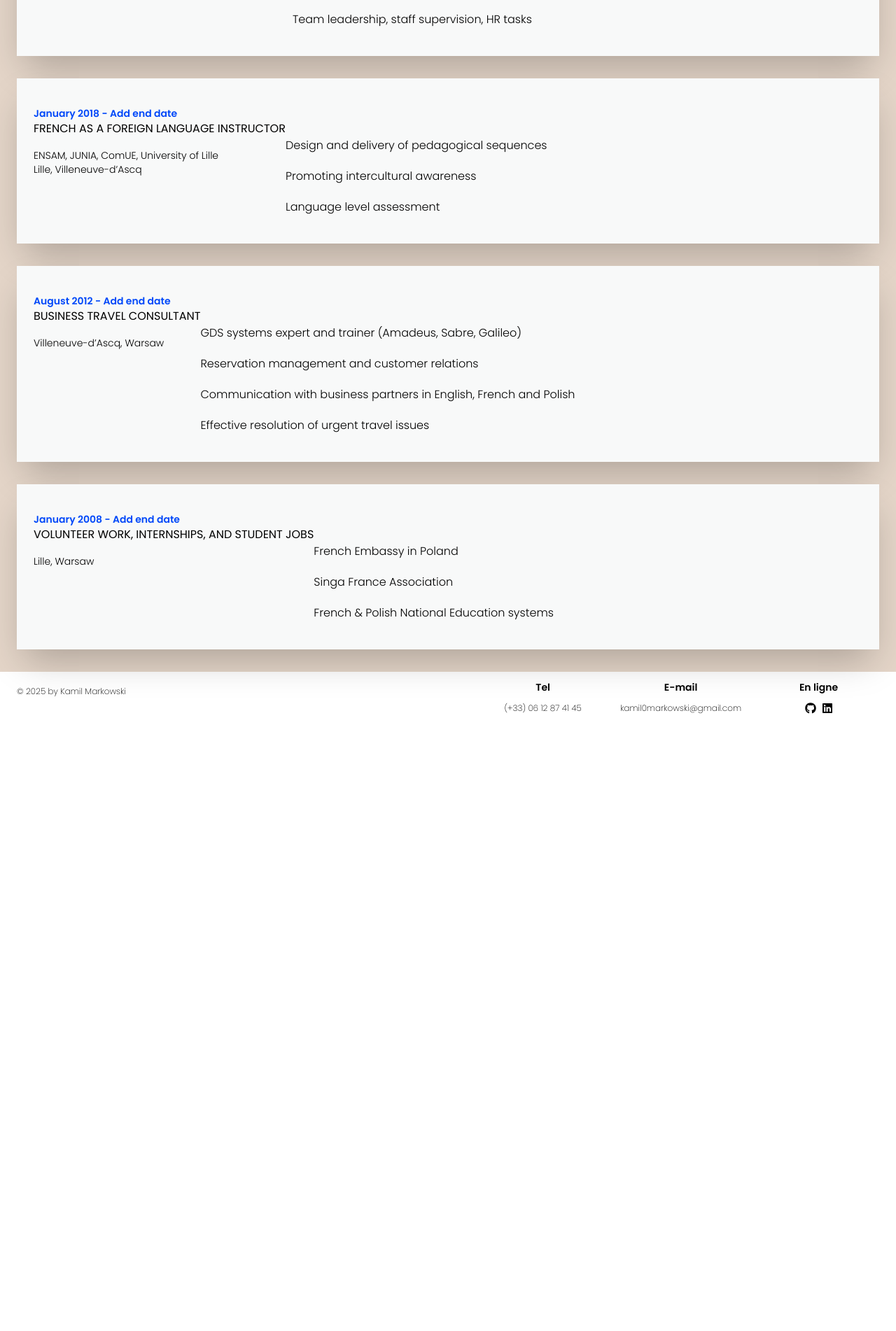
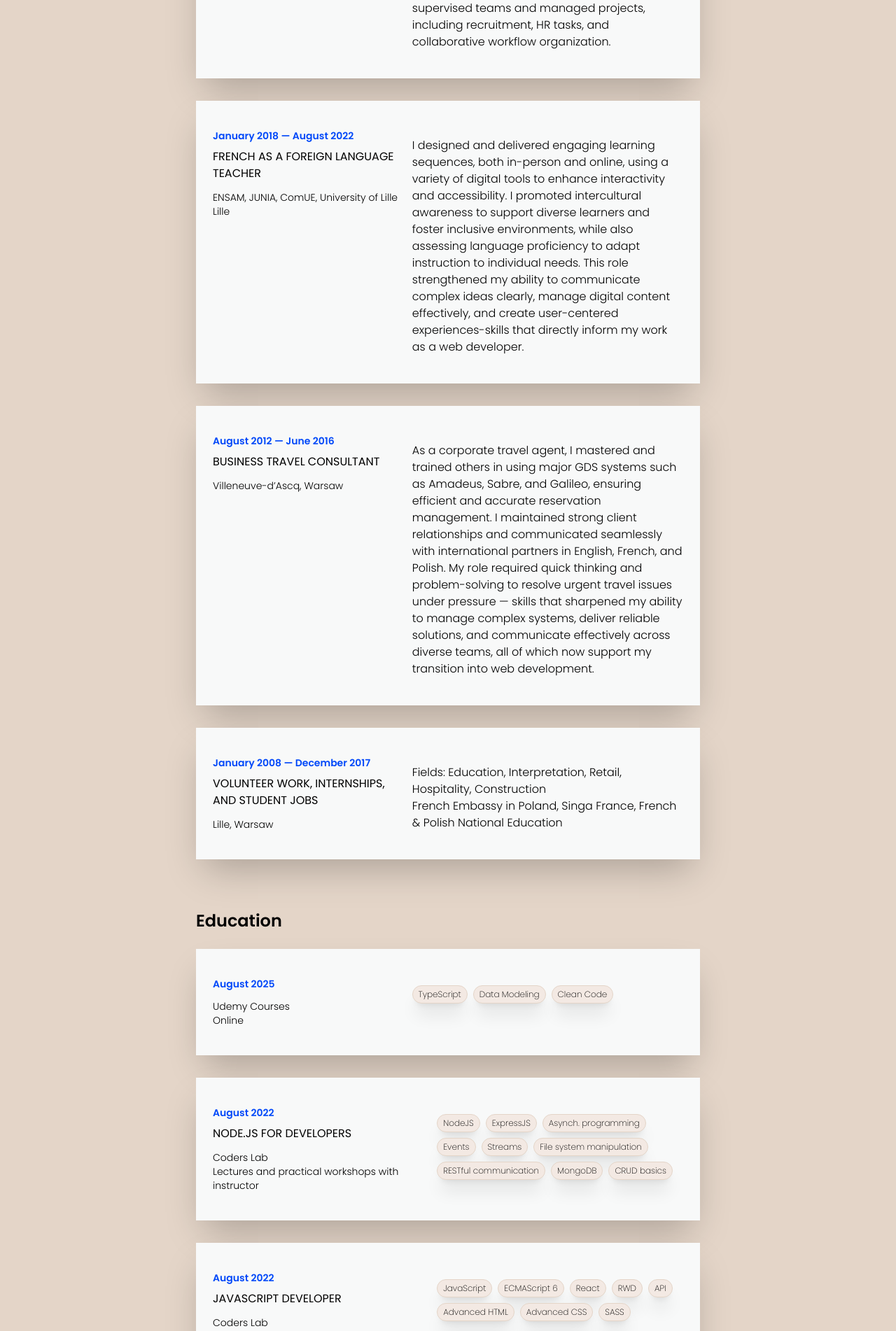
Before and after one commit to kamil0m/portfolio-new, a React (Vite) app: page /cv in a window 1280 px wide. Shown: the part 716-2618 px from the top of the page at 70% size. Before the commit the page ends 1748 px from the top, so only its background shows below. Built offline with nearby package versions, Linux system fonts and the light colour scheme.

Commit message:
Skills card added and styled for mobile

```diff
--- a/src/App.css
+++ b/src/App.css
@@ -17,17 +17,23 @@
   }
 
   h2 {
-    @apply text-4xl font-bold tablet:text-6xl
+    @apply relative text-4xl font-bold tablet:text-6xl
   }
 
   h2::before {
     content: ' ';
     position: absolute;
-    transform: translate(-150%, 50%);
+    transform: translate(-150%, 25%);
     background-color: theme('color-accent');
-    height: 20px;
-    width: 20px;
-    margin-right: 0.5rem;
+    height: 25px;
+    width: 25px;
+  }
+
+  @media (min-width: 770px) {
+    h2::before {
+      height: 40px;
+      width: 40px;
+    }
   }
 
   h3 {
@@ -42,9 +48,9 @@
     @apply text-sm font-semibold
   }
 
-  p {
+  /* p {
     @apply mt-5
-  }
+  } */
 }
 
 @theme {
--- a/src/assets/cv_data.json
+++ b/src/assets/cv_data.json
@@ -1,52 +1,81 @@
 {
   "education": [
     {
-        "title": "Udemy Courses",
-        "topics": ["TypeScript", "Data Modeling", "Clean Code"]
+      "id": "1",
+      "start_date": "",
+      "end_date": "August 2025",
+      "title": "",
+      "provider": "Udemy Courses",
+      "format": "Online",
+      "speciality": "",
+      "topics": [
+        "TypeScript",
+        "Data Modeling",
+        "Clean Code"
+      ]
     },
     {
+      "id": "2",
+      "start_date": "January 2018",
+      "end_date": "August 2022",
       "title": "Node.JS for Developers",
       "provider": "Coders Lab",
       "format": "Lectures and practical workshops with instructor",
-        "curriculum": [
-            "Asynchronous programming",
+      "speciality": "",
+      "topics": [
+        "NodeJS",
+        "ExpressJS",
+        "Asynch. programming",
         "Events",
+        "Streams",
         "File system manipulation",
-            "Streams",
         "RESTful communication",
-            "ExpressJS",
         "MongoDB",
         "CRUD basics"
       ]
     },
     {
+      "id": "3",
+      "start_date": "January 2018",
+      "end_date": "August 2022",
       "title": "JavaScript Developer",
       "provider": "Coders Lab",
       "format": "Lectures and practical workshops with instructor",
-        "curriculum": [
-            "Advanced HTML and CSS",
-            "SASS and Responsive Web Design",
+      "speciality": "",
+      "topics": [
         "JavaScript",
         "ECMAScript 6",
         "React",
-            "Final project"
+        "RWD",
+        "API",
+        "Advanced HTML",
+        "Advanced CSS",
+        "SASS"
       ]
     },
     {
+      "id": "4",
+      "start_date": "January 2018",
+      "end_date": "August 2022",
       "title": "Master’s Degree in Teaching French as a Foreign Language",
-        "institution": "University of Lille",
-        "focus": "Computational linguistics – corpus analysis and algorithm design for natural language processing"
+      "provider": "University of Lille, University of Warsaw",
+      "format": "",
+      "speciality": "Computational linguistics – corpus analysis and algorithm design for natural language processing",
+      "topics": [
+        "Nooj",
+        "R",
+        "Concat"
+      ]
     }
   ],
   "experience": [
     {
       "id": "1",
       "start_date": "February 2025",
-      "position": "Web Developer (part-time, 10h/week)",
+      "position": "Web Developer ",
       "organization": "Non-profit sector",
       "location": "Lille",
-      "responsibilities": "<p>Website development for the DDLille association.</p> <h3>Team collaboration</h3> <p>using Agile methodologies. Integration of CMS and APIs</p>"
-
+      "responsibilities": "<p>I am currently developing from scratch a website for the DDLille Association together with a small development team in SCRUM methodology.</p><p class='mt-2 text-xs'>(part-time position, 10h/week)</p>"
     },
     {
       "id": "2",
@@ -54,20 +83,17 @@
       "end_date": "August 2024",
       "position": "Head of Studies for International Academy",
       "organization": "University of Lille",
-      "location": "Lille",
-      "responsibilities":
-        "<p>Website creation and management using WordPress</p> <p>Design, management, and coordination of training programs</p> <p>Team leadership, staff supervision, HR tasks</p>"
-
+      "location": "",
+      "responsibilities": "<p>I designed and managed the service website using WordPress, focusing on usability, content structure, and user experience. I designed, led, and coordinated training programs, integrating digital tools and innovative learning solutions. I supervised teams and managed projects, including recruitment, HR tasks, and collaborative workflow organization.</p>"
     },
     {
       "id": "3",
       "start_date": "January 2018",
       "end_date": "August 2022",
-      "position": "French as a Foreign Language Instructor",
+      "position": "French as a Foreign Language Teacher",
       "organization": "ENSAM, JUNIA, ComUE, University of Lille",
-      "location": "Lille, Villeneuve-d’Ascq",
-      "responsibilities": "<p>Design and delivery of pedagogical sequences</p><p>Promoting intercultural awareness</p><p>Language level assessment</p>"
-
+      "location": "Lille",
+      "responsibilities": "<p>I designed and delivered engaging learning sequences, both in-person and online, using a variety of digital tools to enhance interactivity and accessibility. I promoted intercultural awareness to support diverse learners and foster inclusive environments, while also assessing language proficiency to adapt instruction to individual needs. This role strengthened my ability to communicate complex ideas clearly, manage digital content effectively, and create user-centered experiences-skills that directly inform my work as a web developer.</p>"
     },
     {
       "id": "4",
@@ -75,20 +101,200 @@
       "end_date": "June 2016",
       "position": "Business Travel Consultant",
       "location": "Villeneuve-d’Ascq, Warsaw",
-      "responsibilities":
-        "<p>GDS systems expert and trainer (Amadeus, Sabre, Galileo)</p><p>Reservation management and customer relations</p> <p>Communication with business partners in English, French and Polish</p> <p>Effective resolution of urgent travel issues</p>"
-
+      "responsibilities": "<p>As a corporate travel agent, I mastered and trained others in using major GDS systems such as Amadeus, Sabre, and Galileo, ensuring efficient and accurate reservation management. I maintained strong client relationships and communicated seamlessly with international partners in English, French, and Polish. My role required quick thinking and problem-solving to resolve urgent travel issues under pressure — skills that sharpened my ability to manage complex systems, deliver reliable solutions, and communicate effectively across diverse teams, all of which now support my transition into web development.</p>"
     },
     {
       "id": "5",
       "start_date": "January 2008",
       "end_date": "December 2017",
       "position": "Volunteer Work, Internships, and Student Jobs",
-      "fields": ["Education", "Interpretation", "Retail", "Hospitality", "Construction"],
       "location": "Lille, Warsaw",
-      "responsibilities":
-        "<p>French Embassy in Poland</p><p>Singa France Association</p> <p>French & Polish National Education systems</p>"
-
+      "responsibilities": "<p>Fields: Education, Interpretation, Retail, Hospitality, Construction</p><p>French Embassy in Poland, Singa France, French & Polish National Education</p>"
+    }
+  ],
+  "skills": {
+    "technical": [
+      {
+        "id": "1",
+        "name": "JavaScript",
+        "levelOutOf5": 4
+      },
+      {
+        "id": "2",
+        "name": "TypeScript",
+        "levelOutOf5": 3
+      },
+      {
+        "id": "3",
+        "name": "React",
+        "levelOutOf5": 4
+      },
+      {
+        "id": "4",
+        "name": "NodeJS",
+        "levelOutOf5": 3
+      },
+      {
+        "id": "5",
+        "name": "ExpressJS",
+        "levelOutOf5": 2
+      },
+      {
+        "id": "6",
+        "name": "MongoDB",
+        "levelOutOf5": 2
+      },
+      {
+        "id": "7",
+        "name": "API",
+        "levelOutOf5": 4
+      },
+      {
+        "id": "8",
+        "name": "CRUD",
+        "levelOutOf5": 2
+      },
+      {
+        "id": "9",
+        "name": "RWD",
+        "levelOutOf5": 4
+      },
+      {
+        "id": "10",
+        "name": "CSS",
+        "levelOutOf5": 5
+      },
+      {
+        "id": "11",
+        "name": "HTML",
+        "levelOutOf5": 5
+      },
+      {
+        "id": "12",
+        "name": "SASS",
+        "levelOutOf5": 5
+      },
+      {
+        "id": "13",
+        "name": "Git",
+        "levelOutOf5": 4
+      },
+      {
+        "id": "14",
+        "name": "Python",
+        "levelOutOf5": 2
+      },
+      {
+        "id": "15",
+        "name": "PostgreSQL",
+        "levelOutOf5": 1
+      },
+      {
+        "id": "16",
+        "name": "Java",
+        "levelOutOf5": 1
+      },
+      {
+        "id": "17",
+        "name": "Tailwind",
+        "levelOutOf5": 4
+      },
+      {
+        "id": "18",
+        "name": "Bootstrap",
+        "levelOutOf5": 3
+      },
+      {
+        "id": "19",
+        "name": "SCRUM",
+        "levelOutOf5": 3
+      },
+      {
+        "id": "20",
+        "name": "Kanban",
+        "levelOutOf5": 3
+      },
+      {
+        "id": "21",
+        "name": "Agile",
+        "levelOutOf5": 4
+      },
+      {
+        "id": "22",
+        "name": "OOP",
+        "levelOutOf5": 4
+      },
+      {
+        "id": "23",
+        "name": "Wordpress",
+        "levelOutOf5": 2
+      },
+      {
+        "id": "24",
+        "name": "Strapi",
+        "levelOutOf5": 3
+      }
+    ],
+    "soft": [
+      {
+        "id": "1",
+        "name": "Teamwork",
+        "levelOutOf5": 4
+      },
+      {
+        "id": "2",
+        "name": "Cross-cultural communication",
+        "levelOutOf5": 5
+      },
+      {
+        "id": "3",
+        "name": "Problem-solving",
+        "levelOutOf5": 4
+      },
+      {
+        "id": "4",
+        "name": "Adaptability",
+        "levelOutOf5": 5
+      }
+    ],
+    "languages": [
+      {
+        "id": "1",
+        "name": "French",
+        "levelOutOf5": 5
+      },
+      {
+        "id": "2",
+        "name": "English",
+        "levelOutOf5": 4
+      },
+      {
+        "id": "3",
+        "name": "Polish",
+        "levelOutOf5": 3
+      }
+    ]
+  },
+  "hobbies": [
+    {
+      "id": "1",
+      "name": "Artificial Intelligence",
+      "levelOutOf5": 3
+    },
+    {
+      "id": "2",
+      "name": "Traveling",
+      "levelOutOf5": 4
+    },
+    {
+      "id": "3",
+      "name": "Linguistics",
+      "levelOutOf5": 3
+    },
+    {
+      "id": "4",
+      "name": "Hiking",
+      "levelOutOf5": 3
     }
   ]
 }
--- /dev/null
+++ b/src/components/CardEducation.tsx
@@ -0,0 +1,31 @@
+import Education from "../models/education_interface.tsx";
+
+export default function Cardeducation({ education }: {education: Education}) {
+
+  return (
+    <div className="card flex flex-col bg-main-light py-10 mb-8 w-full
+    tablet:flex-row tablet:justify-between">
+        <div>
+            <h5 className="text-accent">{education.end_date}</h5>
+            <div className="uppercase mt-2">{education.title}</div>
+            <div className="mt-3 font-light text-sm">
+                <div>{education.provider}</div>
+                <div>{education.format}</div>
+            </div>
+        </div>
+        <div className="tablet:w-3/5 tablet:pl-4">
+          <div className="mt-3 text-sm">{education.speciality}</div>
+          <div className="mt-3 font-light flex flex-row flex-wrap gap-2">
+
+            {education.topics.map((topic, index) => (
+              <div key={index} className="text-xs font-extralight bg-main border-main-dark border-[1px] px-2 py-1 rounded-full shadow-xl">
+                {topic}
+              </div>
+            ))}
+
+          </div>
+        </div>
+
+    </div>
+  )
+}
--- a/src/components/CardExperience.tsx
+++ b/src/components/CardExperience.tsx
@@ -1,27 +1,19 @@
-interface Experience {
-    id: string;
-    start_date: string;
-    end_date?: string;
-    position: string;
-    organization: string;
-    location: string;
-    responsabilities: string;
-  }
+import Experience from "../models/Experience_interface.tsx";
 
 export default function CardExperience({ experience }: {experience: Experience}) {
 
   return (
     <div className="card flex flex-col bg-main-light py-10 mb-8
-    tablet:flex-row">
-        <div>
-            <h5 className="text-accent">{experience.start_date} - Add end date</h5>
-            <div className="uppercase">{experience.position}</div>
-            <div className="mt-4 font-light text-sm">
+    tablet:flex-row tablet:justify-between">
+        <div className="tablet:w-2/5">
+            <h5 className="text-accent">{experience.start_date} — {experience.end_date ? experience.end_date : "Present"}</h5>
+            <div className="uppercase mt-2">{experience.position}</div>
+            <div className="mt-3 font-light text-sm">
                 <div>{experience.organization}</div>
                 <div>{experience.location}</div>
             </div>
         </div>
-        <div id={"expContainer" + experience.id} className="mt-6 font-light" dangerouslySetInnerHTML={{ __html: experience.responsibilities }}>
+        <div className="mt-3 font-light tablet:w-3/5 tablet:pl-4" dangerouslySetInnerHTML={{ __html: experience.responsibilities }}>
 
         </div>
     </div>
--- /dev/null
+++ b/src/components/CardSkills.tsx
@@ -0,0 +1,53 @@
+import Skills from "../models/Skills_interface.tsx";
+
+export default function CardSkill({ skills }: {skills: Skills}) {
+
+    function orderAlphabetically<T extends { name: string }>(skills: T[]): T[] {
+        return skills.sort((a, b) => a.name.localeCompare(b.name));
+    }
+
+    skills.technical = orderAlphabetically(skills.technical);
+    console.log(skills.technical);
+    skills.soft = orderAlphabetically(skills.soft);
+    skills.languages = orderAlphabetically(skills.languages);
+
+  return (
+    <div className="card flex flex-col bg-main-light py-10 mb-8 w-full
+    tablet:flex-row tablet:justify-between">
+
+        <div className="mb-4">
+            <h5>Technical skills</h5>
+            <div className="flex flex-row flex-wrap gap-2 my-2">
+                {skills.technical.map((skill, index) => (
+                <div key={index} className="text-xs font-extralight bg-main border-main-dark border-[1px] px-2 py-1 rounded-full shadow-xl">
+                    {skill.name}
+                </div>
+                ))}
+            </div>
+        </div>
+
+        <div className="mb-4">
+            <h5>Soft skills</h5>
+            <div className="flex flex-row flex-wrap gap-2 my-2">
+                {skills.soft.map((skill, index) => (
+                <div key={index} className="text-xs font-extralight bg-main border-main-dark border-[1px] px-2 py-1 rounded-full shadow-xl">
+                    {skill.name}
+                </div>
+                ))}
+            </div>
+        </div>
+
+        <div>
+            <h5>Spoken languages</h5>
+            <div className="flex flex-row flex-wrap gap-2 my-2">
+                {skills.languages.map((language, index) => (
+                <div key={index} className="text-xs font-extralight bg-main border-main-dark border-[1px] px-2 py-1 rounded-full shadow-xl">
+                    {language.name}
+                </div>
+                ))}
+            </div>
+        </div>
+
+    </div>
+  )
+}
--- /dev/null
+++ b/src/models/Experience_interface.tsx
@@ -0,0 +1,9 @@
+interface Experience {
+    id: string;
+    start_date: string;
+    end_date?: string;
+    position: string;
+    organization: string;
+    location: string;
+    responsabilities: string;
+  }
--- /dev/null
+++ b/src/models/Skill_interface.tsx
@@ -0,0 +1,5 @@
+export default interface Skill {
+  id: string;
+  name: string;
+  levelOutOf5: number;
+}
--- /dev/null
+++ b/src/models/Skills_interface.tsx
@@ -0,0 +1,7 @@
+import Skill from "./Skill_interface.tsx";
+
+export default interface Skills {
+    technical: Skill[];
+    soft: Skill[];
+    languages: Skill[];
+}
--- a/src/pages/Cv.tsx
+++ b/src/pages/Cv.tsx
@@ -1,21 +1,58 @@
 import MainBackground from "../components/MainBackground"
 import CardExperience from "../components/CardExperience"
+import CardEducation from "../components/CardEducation"
+import CardSkills from "../components/CardSkills"
 import cvData from "../assets/cv_data.json"
 
 export default function Cv() {
   return (
     <div className="relative flex flex-col grow">
-        < MainBackground />
+      < MainBackground />
+      <div className="tablet:max-w-3/5 tablet:mx-auto">
         <h2 className="pt-10 w-full text-center">CV</h2>
         <div className="px-6 pt-10">
+
+          <section>
             <div className="flex flex-row justify-between items-center pb-6">
-                <h4 className="">Experience</h4>
-                <div className="button button-accent text-sm">Download CV</div>
+              <h4 className="">Experience</h4>
+              <div className="button button-accent text-sm">Download CV</div>
             </div>
+
             {cvData.experience.map((experience) => (
-                <CardExperience key={experience.id} experience={experience}/>
+            <CardExperience key={experience.id} experience={experience}/>
             ))}
+
+          </section>
+
+          <section className="pb-6">
+            <h4 className="pt-10 pb-6">Education</h4>
+
+            {cvData.education.map((education) => (
+              <CardEducation key={education.id} education={education}/>
+            ))}
+
+          </section>
+
+          <section className="pb-6">
+            <h4 className="pt-10 pb-6">Skills</h4>
+            <CardSkills skills={cvData.skills} />
+          </section>
+
+          <section className="pb-6">
+            <h4 className="pt-10 pb-6">Hobbies</h4>
+            <div className="card flex flex-col bg-main-light py-10 mb-8 w-full
+            tablet:flex-row tablet:justify-between">
+              <h5 className="mb-2">What I do when the code compiles (on the first try)</h5>
+              {cvData.hobbies.map((hobby, index) => (
+                <p key={index}>
+                  {hobby.name}
+                </p>
+              ))}
+            </div>
+          </section>
+
         </div>
+      </div>
     </div>
   )
 }
```
Also changed, not shown: src/models/Education_interface.tsx (added, +9 -0 lines). Lines whose indentation alone changed are shown as unchanged.
